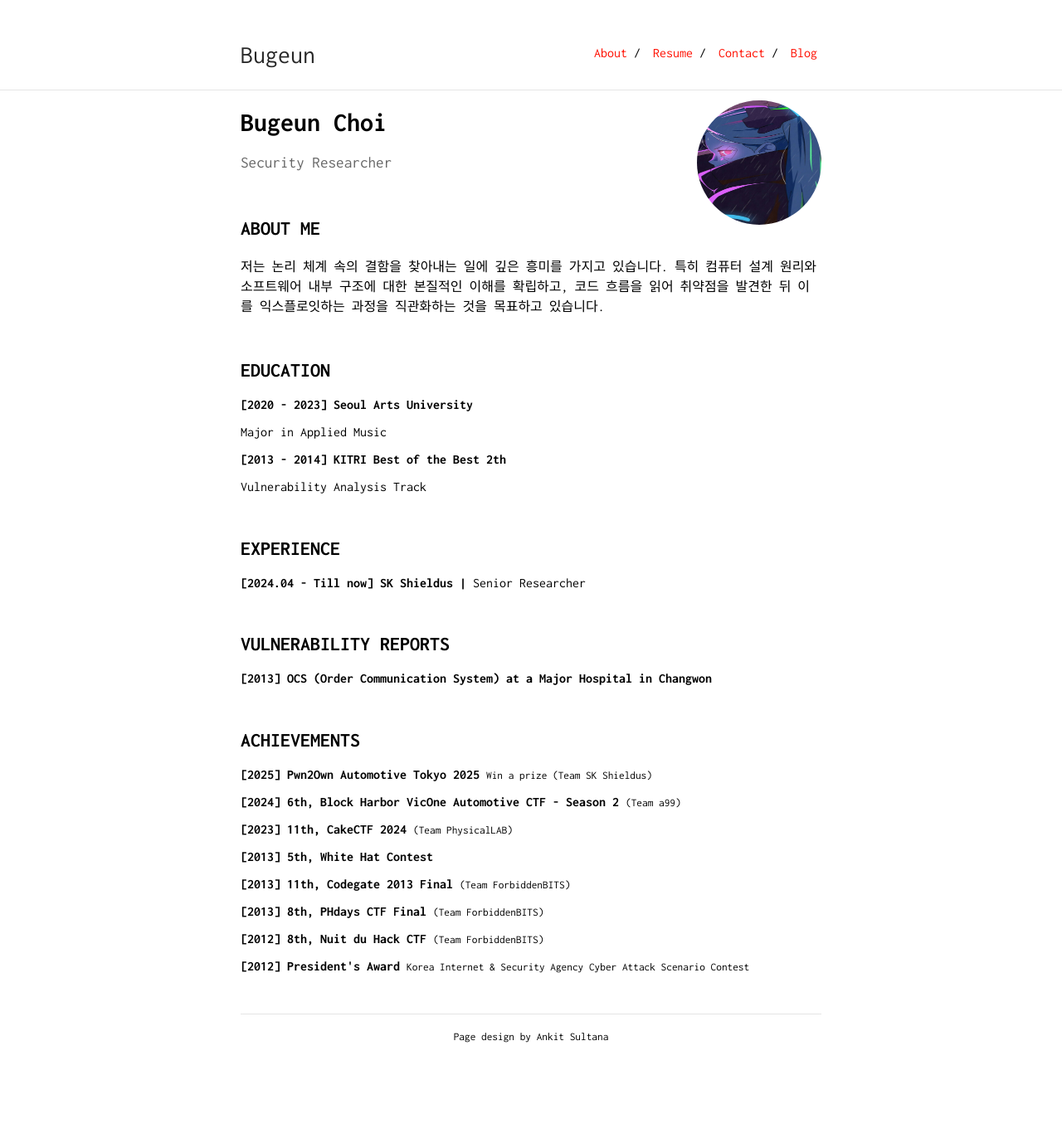
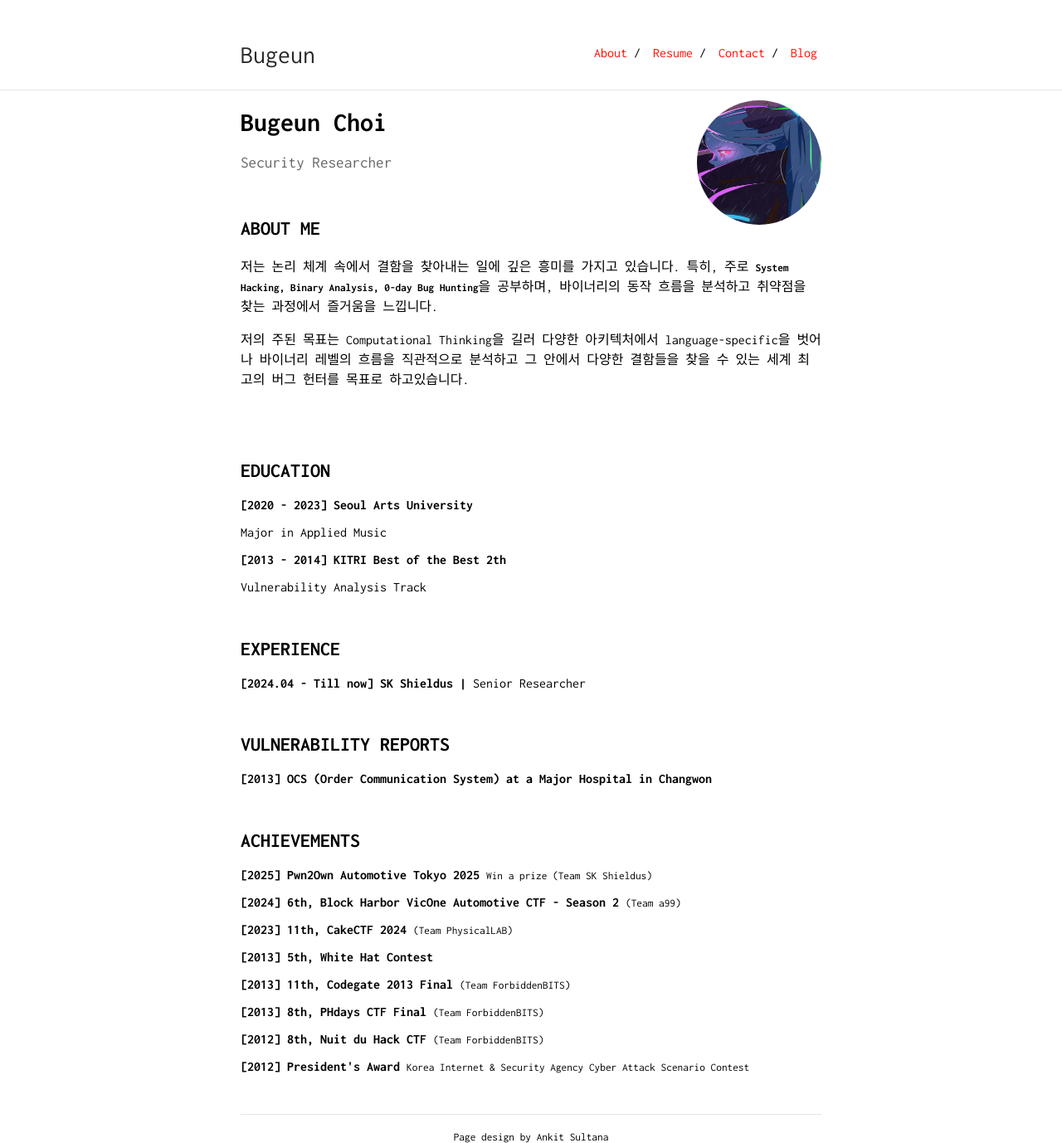
Before and after one commit to Bugeun/bugeun.github.io, a Jekyll site: the page built from index.md, in a window 1280 px wide. Shown: the whole page at 83% size. Built offline with Jekyll 4.4.1, drawn with Linux system fonts in a browser that asks for light colours; before the commit the page ends 1257 px from its top, so only the background shows below that.

Commit message:
Update index.md

```diff
--- a/index.md
+++ b/index.md
@@ -11,9 +11,12 @@ Security Researcher
 
 ## ABOUT ME
 
-<p>저는 논리 체계 속의 결함을 찾아내는 일에 깊은 흥미를 가지고 있습니다.
-특히 컴퓨터 설계 원리와 소프트웨어 내부 구조에 대한 본질적인 이해를 확립하고,
-코드 흐름을 읽어 취약점을 발견한 뒤 이를 익스플로잇하는 과정을 직관화하는 것을 목표하고 있습니다.</p>
+<p>저는 논리 체계 속에서 결함을 찾아내는 일에 깊은 흥미를 가지고 있습니다. 특히, 주로 <small><b>System Hacking, Binary Analysis, 0-day Bug Hunting</b></small>을 공부하며, 바이너리의 동작 흐름을 분석하고 취약점을 찾는 과정에서 즐거움을 느낍니다.</p>
+
+<p>
+저의 주된 목표는 Computational Thinking을 길러 다양한 아키텍처에서 language-specific을 벗어나 바이너리 레벨의 흐름을 직관적으로 분석하고 그 안에서 다양한 결함들을 찾을 수 있는 세계 최고의 버그 헌터를 목표로 하고있습니다.</p>
+
+&nbsp;
 
 &nbsp;
 
```
